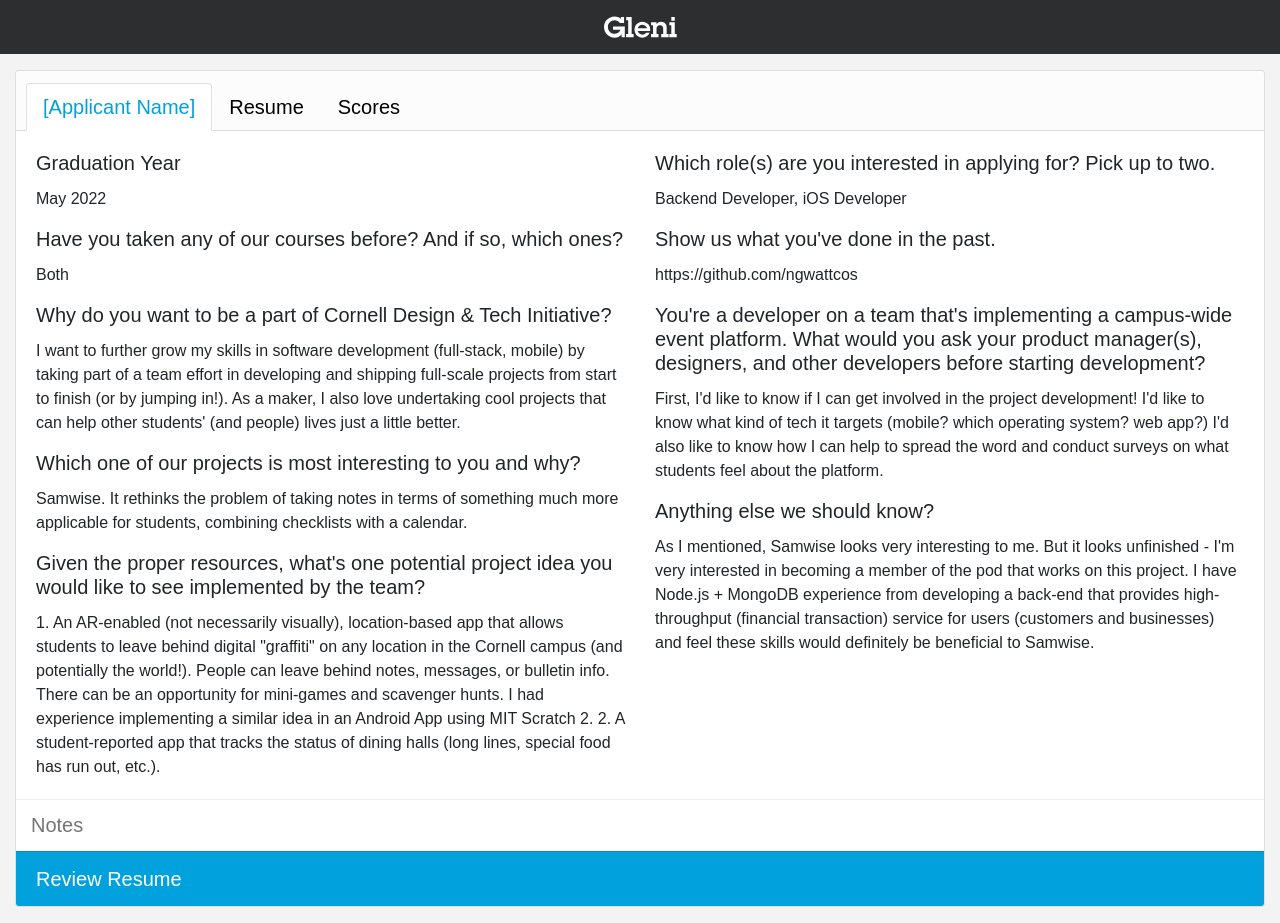
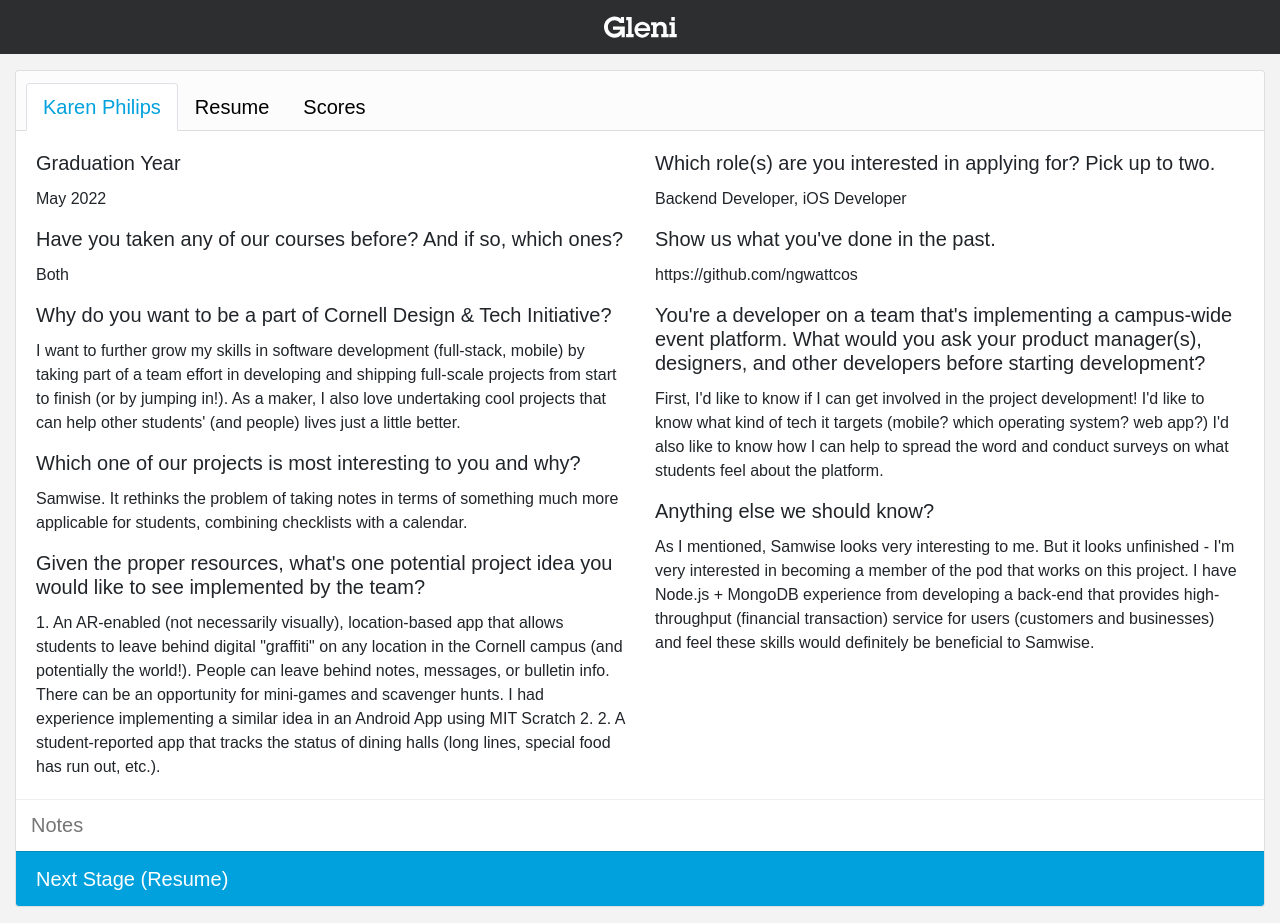
Before and after one commit to ashneeldas2/Gleni, a React (Create React App) app in the folder client/: page / in a window 1280 px wide. Built offline with nearby package versions, Linux system fonts and the light colour scheme; a web font is replaced by a local one.

Commit message:
Add navigation buttons and dictionaries of stages

```diff
--- a/client/src/components/Review.js
+++ b/client/src/components/Review.js
@@ -5,33 +5,46 @@ import Resume from './Resume'
 
 export class Review extends Component {
 
-    state = {stage: 'responses'}
+    state = {currentStage: 'responses'};
 
     ifActive = (stage) => {
         let responses = {true: 'active', false: ''};
-        return responses[this.state.stage === stage];
+        return responses[this.state.currentStage === stage];
     }
 
     changeStage = (stage) => {
-        this.setState({stage})
+        this.setState({currentStage: stage})
     }
 
     render() {
-
-        const { stage } = this.state;
-        const bodyComponentsDictionary = {
-            'responses': <Response />,
-            'resume': <Resume />
+        const { currentStage } = this.state;
+        const stagesDictionary = {
+            responses: {
+                component: <Response />,
+                submitText: 'Next Stage (Resume)',
+                nextStage: 'resume'
+            },
+            resume: {
+                component: <Resume />,
+                submitText: 'Next Stage (Scores)',
+                nextStage: 'scores'
+            },
+            scores: {
+                submitText: 'Submit Scores',
+                // TO BE CHANGED
+                nextStage: 'responses'
+            }
         }
 
-        const cardBody = bodyComponentsDictionary[stage];
+        const currentStageInfo = stagesDictionary[currentStage];
+        const { component, submitText, nextStage } = currentStageInfo;
 
         return (
             <div className="card">
                 <div className="card-header light">
                     <ul className="nav nav-tabs card-header-tabs">
                     <li className="nav-item">
-                        <a className={`nav-link ${this.ifActive('responses')}`} onClick={() => this.changeStage('responses')}>[Applicant Name]</a>
+                        <a className={`nav-link ${this.ifActive('responses')}`} onClick={() => this.changeStage('responses')}>Karen Philips</a>
                     </li>
                     <li className="nav-item">
                         <a className={`nav-link ${this.ifActive('resume')}`} onClick={() => this.changeStage('resume')}>Resume</a>
@@ -41,9 +54,9 @@ export class Review extends Component {
                     </li>
                     </ul>
                 </div>
-                { cardBody }
+                { component }
                     <input className="notes" type="text" placeholder="Notes" />
-                    <div className="card-footer footer"> Review Resume </div>
+                    <div className="card-footer footer" onClick={() => this.changeStage(nextStage)}> { submitText } </div>
                 </div>
         )
     }
```
